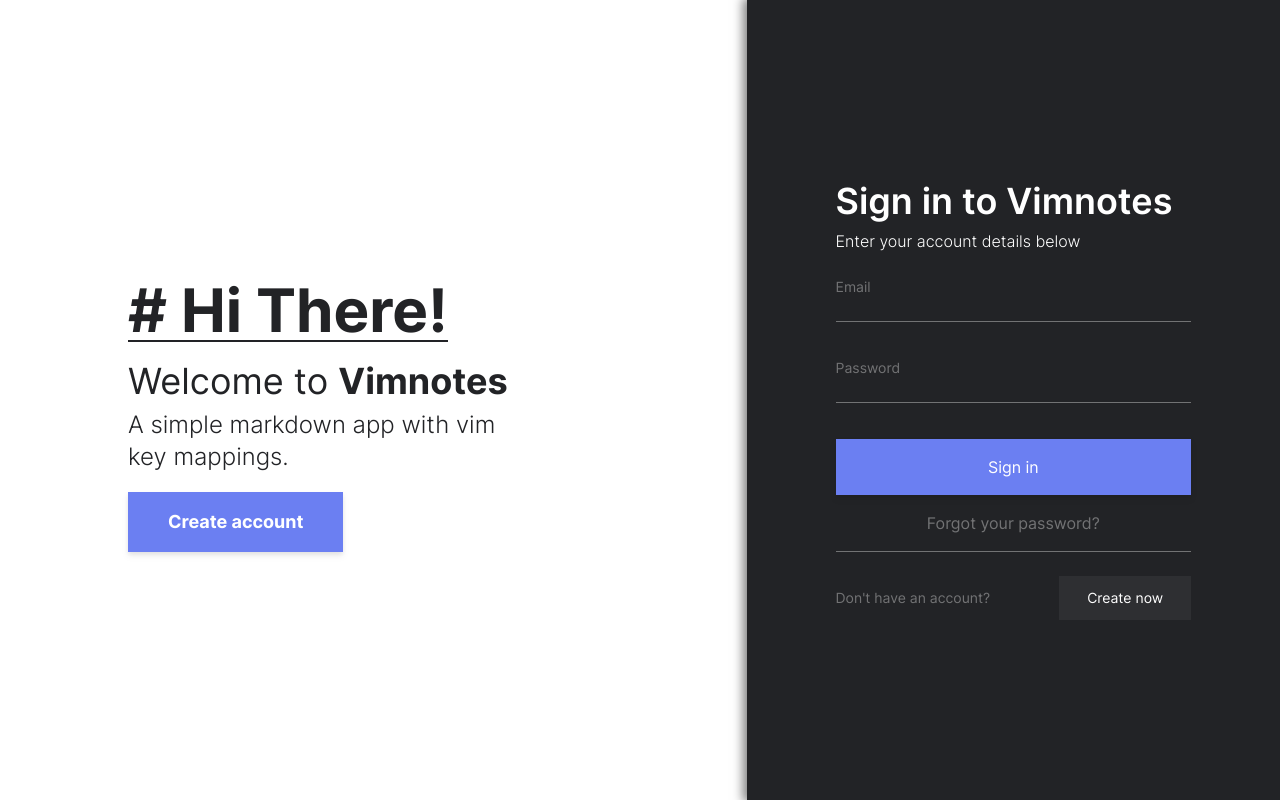
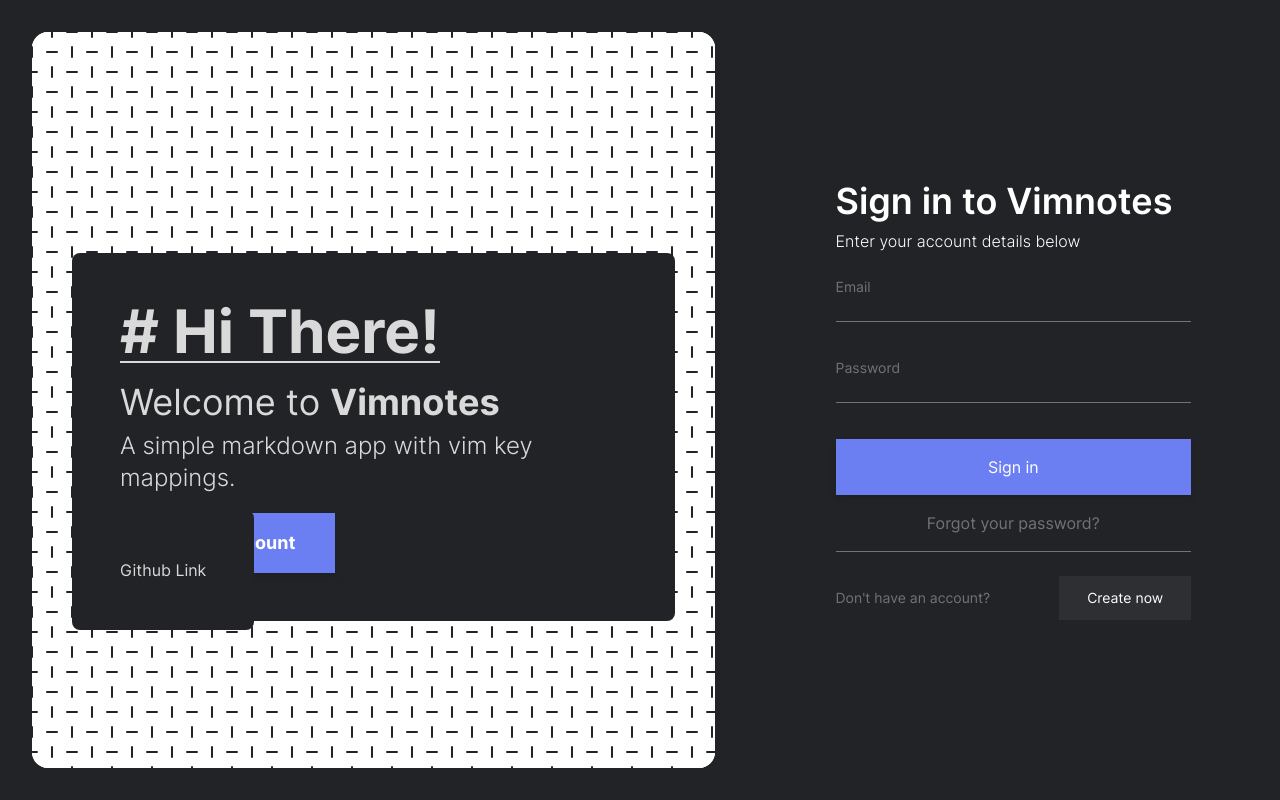
Before and after one commit to francccisss/markdown-app, a React (Vite) app: page /sign-in in a window 1280 px wide. Built offline with nearby package versions, Linux system fonts and the light colour scheme; no server answers.

Commit message:
style: creating layout component for auth texts and changing background image

```diff
--- a/src/components/AuthContents.tsx
+++ b/src/components/AuthContents.tsx
@@ -1,34 +1,15 @@
-import { Link } from "react-router-dom";
+import GithubLink from "./GithubLink";
+import WelcomeText from "./WelcomeText";
 import { Wave } from "./decorator-components/Wave";
 
 const AuthContents = () => {
 	return (
-		<div id="auth-contents" className="relative w-full">
-			<div className="z-10 top-1/2 auth-text-container text-vn-black w-[380px] inline-block absolute 2xl:top-24 lg:left-30 left-32 max-2xl:top-[35%]">
-				<h1 className="text-6xl font-bold border-b-2 border-black border-solid inline-block mb-[19px]">
-					# Hi There!
-				</h1>
-				<div className="greet">
-					<p className="text-4xl mb-2">
-						Welcome to <span className="font-bold">Vimnotes</span>
-					</p>
-					<p className="text-2xl font-light">
-						A simple markdown app with vim key mappings.
-					</p>
-				</div>
-				<Link
-					to={
-						window.location.pathname === "/sign-in"
-							? "/sign-up"
-							: "/sign-in"
-					}
-					className="z-0 hover:bg-[#7086FF] ease-out duration-150 transition-all grow-0 font-bold text-[#ffffff] bg-vn-blue px-10 py-4 text-lg inline-block mt-[19px] drop-shadow-md"
-				>
-					{window.location.pathname === "/sign-in"
-						? "Create account"
-						: "Do Something"}
-				</Link>
-			</div>
+		<div
+			id="auth-contents"
+			className="relative w-full bg-[#ffffff] rounded-2xl overflow-hidden"
+		>
+			<WelcomeText />
+			<GithubLink />
 			<Wave />
 		</div>
 	);
--- /dev/null
+++ b/src/components/GithubLink.tsx
@@ -0,0 +1,13 @@
+import RootTextLayout from "./RootTextLayout";
+
+const GithubLink = () => {
+	return (
+		<RootTextLayout top="65%">
+			<a className="inline-block " href="#">
+				Github Link
+			</a>
+		</RootTextLayout>
+	);
+};
+
+export default GithubLink;
--- /dev/null
+++ b/src/components/RootTextLayout.tsx
@@ -0,0 +1,30 @@
+const RootTextLayout = ({
+	children,
+	top = "0",
+	left = "2.5rem",
+	bottom,
+	right,
+}: {
+	children: React.ReactNode;
+	top?: string;
+	left?: string;
+	right?: string;
+	bottom?: string;
+}) => {
+	return (
+		<div
+			id="root-texts"
+			className={`mr-10 p-12 bg-vn-black z-10 auth-text-container text-vn-white w-fit rounded-lg inline-block absolute`}
+			style={{
+				top,
+				left,
+				right,
+				bottom,
+			}}
+		>
+			{children}
+		</div>
+	);
+};
+
+export default RootTextLayout;
--- /dev/null
+++ b/src/components/WelcomeText.tsx
@@ -0,0 +1,31 @@
+import { Link } from "react-router-dom";
+import RootTextLayout from "./RootTextLayout";
+const WelcomeText = () => {
+	return (
+		<RootTextLayout top="30%">
+			<h1 className="text-6xl font-bold border-b-2 border-black border-solid inline-block mb-[19px]">
+				# Hi There!
+			</h1>
+			<div className="greet">
+				<p className="text-4xl mb-2">
+					Welcome to <span className="font-bold">Vimnotes</span>
+				</p>
+				<p className="text-2xl font-light">
+					A simple markdown app with vim key mappings.
+				</p>
+			</div>
+			<Link
+				to={
+					window.location.pathname === "/sign-in" ? "/sign-up" : "/sign-in"
+				}
+				className="z-0 hover:bg-[#7086FF] ease-out duration-150 transition-all grow-0 font-bold text-[#ffffff] bg-vn-blue px-10 py-4 text-lg inline-block mt-[19px] drop-shadow-md"
+			>
+				{window.location.pathname === "/sign-in"
+					? "Create account"
+					: "Do Something"}
+			</Link>
+		</RootTextLayout>
+	);
+};
+
+export default WelcomeText;
--- a/src/components/decorator-components/Wave.tsx
+++ b/src/components/decorator-components/Wave.tsx
@@ -1,33 +1,45 @@
 export const Wave = () => {
 	return (
-		<div
-			id="wave"
-			className="absolute bg-auth-left-waves h-full bg-cover bg-bottom bg-no-repeat"
-		></div>
-		// <svg
-		// 	className="absolute h-screen z-0 aspect-auto"
-		// 	id="wave"
-		// 	viewBox="0 0 900 675"
-		// 	xmlns="http://www.w3.org/2000/svg"
-		// 	xmlnsXlink="http://www.w3.org/1999/xlink"
-		// 	version="1.1"
-		// >
-		// 	<path
-		// 		d="M0 497L12.5 502.3C25 507.7 50 518.3 75 520.7C100 523 125 517 150 515.5C175 514 200 517 225 516.5C250 516 275 512 300 512.8C325 513.7 350 519.3 375 525.5C400 531.7 425 538.3 450 539.3C475 540.3 500 535.7 525 527.5C550 519.3 575 507.7 600 501.5C625 495.3 650 494.7 675 502.3C700 510 725 526 750 529.2C775 532.3 800 522.7 825 524.7C850 526.7 875 540.3 887.5 547.2L900 554L900 676L887.5 676C875 676 850 676 825 676C800 676 775 676 750 676C725 676 700 676 675 676C650 676 625 676 600 676C575 676 550 676 525 676C500 676 475 676 450 676C425 676 400 676 375 676C350 676 325 676 300 676C275 676 250 676 225 676C200 676 175 676 150 676C125 676 100 676 75 676C50 676 25 676 12.5 676L0 676Z"
-		// 		fill="#6b7ff2"
-		// 	></path>
-		// 	<path
-		// 		d="M0 532L12.5 533C25 534 50 536 75 542.3C100 548.7 125 559.3 150 559.3C175 559.3 200 548.7 225 549C250 549.3 275 560.7 300 565.7C325 570.7 350 569.3 375 571.2C400 573 425 578 450 573C475 568 500 553 525 545.2C550 537.3 575 536.7 600 545.2C625 553.7 650 571.3 675 578C700 584.7 725 580.3 750 571.8C775 563.3 800 550.7 825 552.2C850 553.7 875 569.3 887.5 577.2L900 585L900 676L887.5 676C875 676 850 676 825 676C800 676 775 676 750 676C725 676 700 676 675 676C650 676 625 676 600 676C575 676 550 676 525 676C500 676 475 676 450 676C425 676 400 676 375 676C350 676 325 676 300 676C275 676 250 676 225 676C200 676 175 676 150 676C125 676 100 676 75 676C50 676 25 676 12.5 676L0 676Z"
-		// 		fill="#5667bd"
-		// 	></path>
-		// 	<path
-		// 		d="M0 620L12.5 613.3C25 606.7 50 593.3 75 591.5C100 589.7 125 599.3 150 605.7C175 612 200 615 225 609.2C250 603.3 275 588.7 300 583.3C325 578 350 582 375 587C400 592 425 598 450 601.8C475 605.7 500 607.3 525 603.8C550 600.3 575 591.7 600 594C625 596.3 650 609.7 675 610.5C700 611.3 725 599.7 750 592.8C775 586 800 584 825 583.5C850 583 875 584 887.5 584.5L900 585L900 676L887.5 676C875 676 850 676 825 676C800 676 775 676 750 676C725 676 700 676 675 676C650 676 625 676 600 676C575 676 550 676 525 676C500 676 475 676 450 676C425 676 400 676 375 676C350 676 325 676 300 676C275 676 250 676 225 676C200 676 175 676 150 676C125 676 100 676 75 676C50 676 25 676 12.5 676L0 676Z"
-		// 		fill="#434f8a"
-		// 	></path>
-		// 	<path
-		// 		d="M0 644L12.5 640.2C25 636.3 50 628.7 75 623.7C100 618.7 125 616.3 150 616.7C175 617 200 620 225 620.5C250 621 275 619 300 623.3C325 627.7 350 638.3 375 644.8C400 651.3 425 653.7 450 654.7C475 655.7 500 655.3 525 653C550 650.7 575 646.3 600 640.3C625 634.3 650 626.7 675 621.7C700 616.7 725 614.3 750 617.8C775 621.3 800 630.7 825 637.5C850 644.3 875 648.7 887.5 650.8L900 653L900 676L887.5 676C875 676 850 676 825 676C800 676 775 676 750 676C725 676 700 676 675 676C650 676 625 676 600 676C575 676 550 676 525 676C500 676 475 676 450 676C425 676 400 676 375 676C350 676 325 676 300 676C275 676 250 676 226 676C200 676 175 676 150 676C125 676 100 676 75 676C50 676 25 676 12.5 676L0 676Z"
-		// 		fill="#323859"
-		// 	></path>
-		// </svg>
+		<svg
+			id="patternId"
+			width="100%"
+			height="100%"
+			xmlns="http://www.w3.org/2000/svg"
+			shapeRendering="geometricPrecision"
+		>
+			<defs>
+				<pattern
+					id="a"
+					patternUnits="userSpaceOnUse"
+					width="40"
+					height="40"
+					patternTransform="scale(1) rotate(0)"
+				>
+					<rect x="0" y="0" width="100%" height="100%" fill="#ffffff" />
+					<path
+						d="M20-5V5m0 30v10m20-30v10M0 15v10"
+						strokeLinejoin="round"
+						strokeLinecap="round"
+						strokeWidth="2"
+						stroke="hsla(225, 6%, 14%, 1)"
+						fill="none"
+					/>
+					<path
+						d="M-5 40H5M-5 0H5m30 0h10M35 40h10M15 20h10"
+						strokeLinejoin="round"
+						strokeLinecap="round"
+						strokeWidth="2"
+						stroke="hsla(225, 6%, 14%, 1)"
+						fill="none"
+					/>
+				</pattern>
+			</defs>
+			<rect
+				width="800%"
+				height="800%"
+				transform="translate(0,0)"
+				fill="url(#a)"
+			/>
+		</svg>
 	);
 };
--- a/src/pages/RootAuth.tsx
+++ b/src/pages/RootAuth.tsx
@@ -34,13 +34,13 @@
 
 	return (
 		<main id="auth" className="page flex bg-[#ffffff] h-screen min-w-fit">
-			<section id="left-auth-contents" className="flex-1 flex w-full ">
+			<section
+				id="left-auth-contents"
+				className="flex-1 flex w-full bg-vn-black p-8  "
+			>
 				<AuthContents />
 			</section>
 			<section
-				style={{
-					boxShadow: "-2px 0px 10px 2px rgba(0,0,0,.5)",
-				}}
 				id="auth-form"
 				className="z-10 max-md:w-1/2 md:w-4/12 lg:w-5/12 2xl:w-4/12 bg-vn-black flex items-center justify-center "
 			>
```
Also changed, not shown: src/assets/img/waves.svg.
